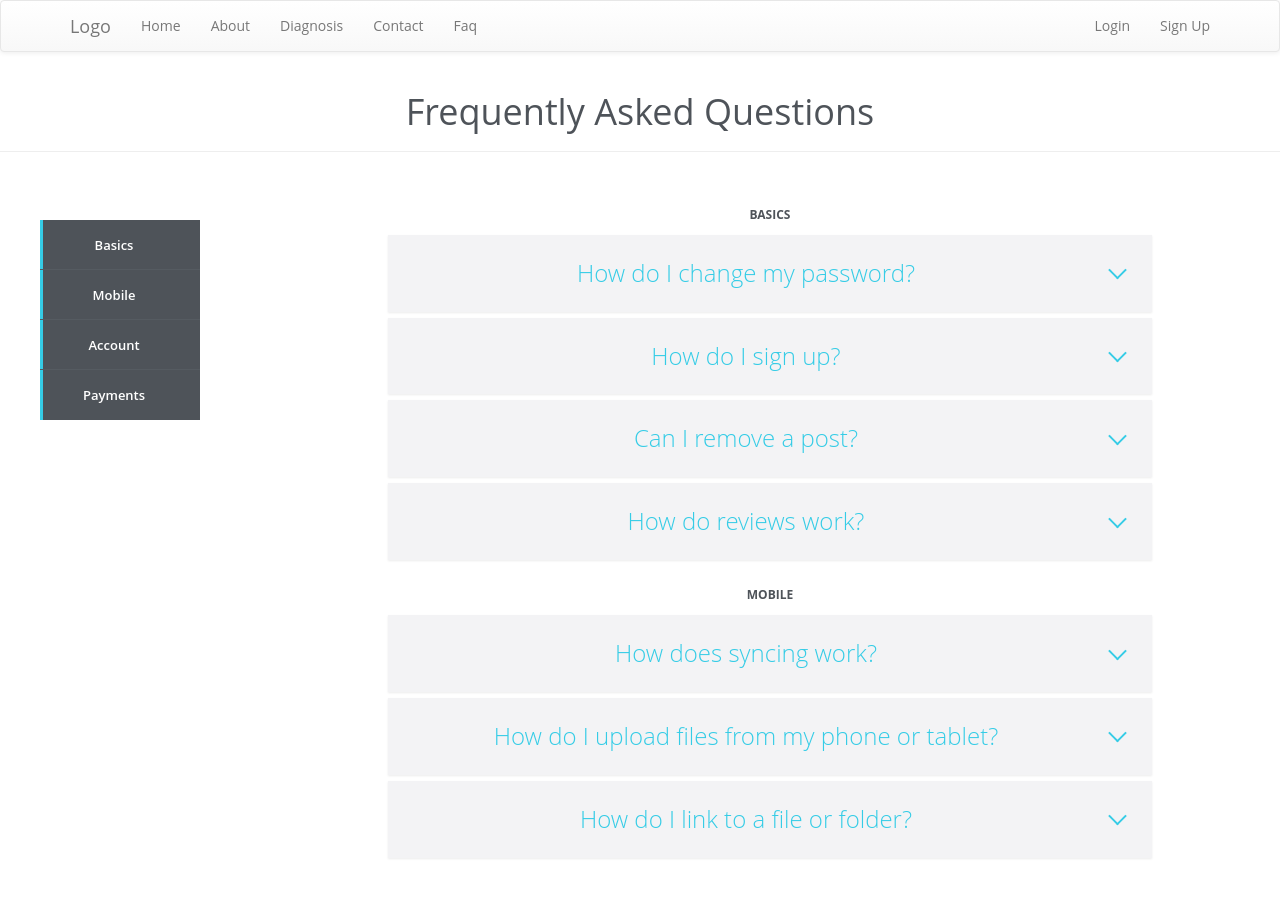
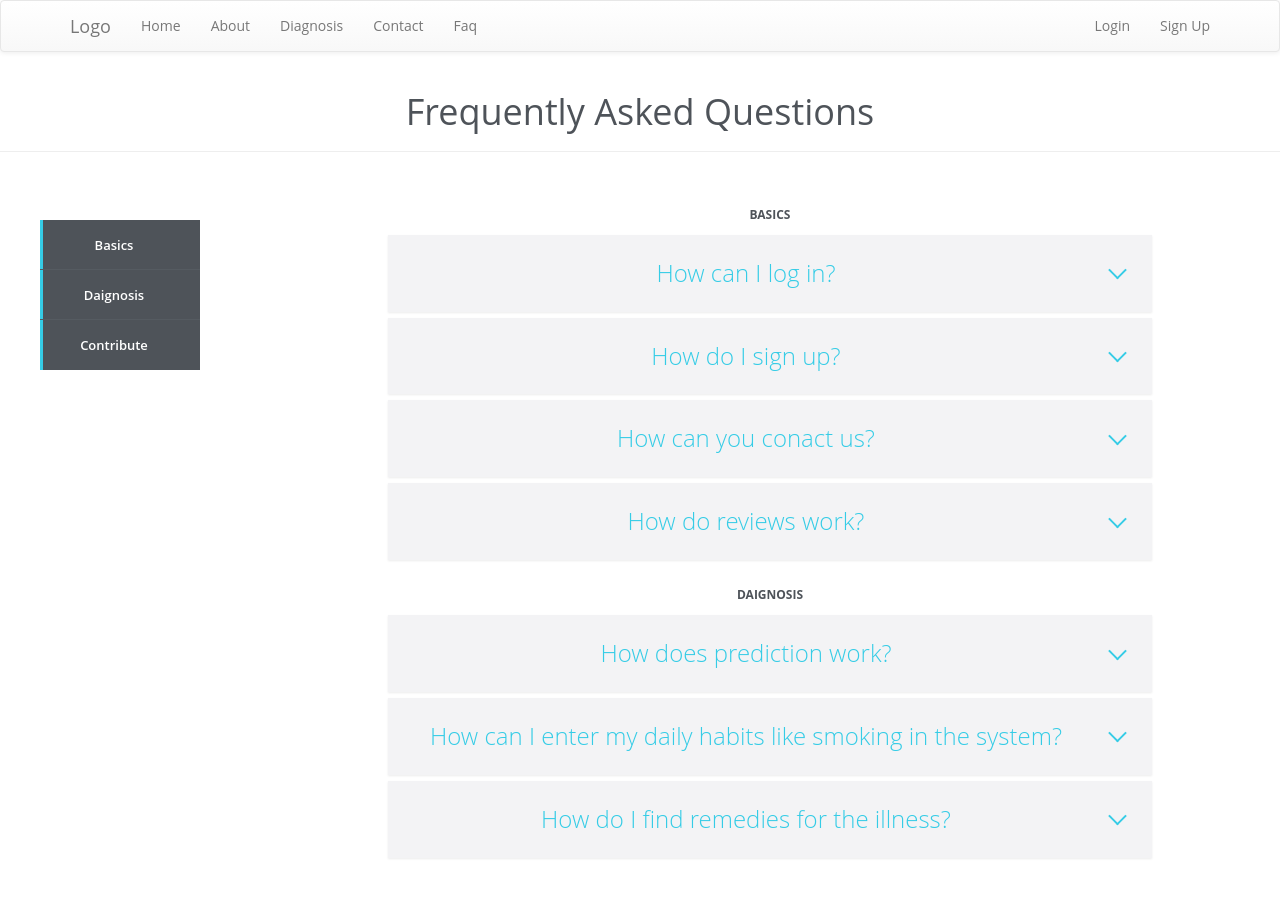
Before and after one commit to Cs-691/NewUI, a React (Create React App) app in the folder app/: page /faq in a window 1280 px wide. Shown: the top 898 px of the page. Built offline with nearby package versions, Linux system fonts and the light colour scheme.

Commit message:
still working on FAQ page

```diff
--- a/app/src/Containers/Pages/FaqPage/FaqPage.js
+++ b/app/src/Containers/Pages/FaqPage/FaqPage.js
@@ -79,9 +79,9 @@ class FaqPage extends Component {
        <div className="navbar-fixed-top"style= {{ top: '220px' }}>
 	<ul className="cd-faq-categories" >
 		<li><a className={this.state.selected==='basics'? 'selected' :''} onClick={() => this.changeSelected('basics')} href="#basics">Basics</a></li>
-		<li><a className={this.state.selected==='mobile'? 'selected' :'' } onClick={() => this.changeSelected('mobile')} href="#mobile">Mobile</a></li>
-		<li><a className={this.state.selected==='account'? 'selected' :''} onClick={() => this.changeSelected('account')} href="#account">Account</a></li>
-		<li><a className={this.state.selected==='payments'? 'selected' :'' } onClick={() => this.changeSelected('payments')} href="#payments">Payments</a></li>
+		<li><a className={this.state.selected==='mobile'? 'selected' :'' } onClick={() => this.changeSelected('mobile')} href="#mobile">Daignosis</a></li>
+		<li><a className={this.state.selected==='account'? 'selected' :''} onClick={() => this.changeSelected('account')} href="#account">Contribute</a></li>
+
 
     </ul>
 </div>
@@ -89,9 +89,9 @@ class FaqPage extends Component {
 		<ul id="basics" className="cd-faq-group">
 			<li className="cd-faq-title"><h2>Basics</h2></li>
 			<li className={this.state.show1===true? 'content-visible' :''}>
-				<a name='show1' className="cd-faq-trigger" href="#0" onClick={this.showContent}>How do I change my password?</a>
+				<a name='show1' className="cd-faq-trigger" href="#0" onClick={this.showContent}>How can I log in?</a>
 				{this.state.show1 && <div className="cd-faq-content::after">
-					<p  style={customStyles}> go here and do
+					<p  style={customStyles}> go to nav bar and click on log in button
                     </p></div>
                 }
 			</li>
@@ -99,14 +99,15 @@ class FaqPage extends Component {
 			<li className={this.state.show2===true? 'content-visible' :''}>
 				<a name='show2' className="cd-faq-trigger" href="#0" onClick={this.showContent}>How do I sign up?</a>
 				{this.state.show2 &&<div className="cd-faq-content::after">
-					<p  style= {{ 'line-height': '1.6' }}> sign up here</p></div>
+					<p  style= {{ 'line-height': '1.6' }}>  go to nav bar and click on Sign in button</p></div>
                 }
 			</li>
 
 			<li className={this.state.show3===true? 'content-visible' :''}>
-				<a name="show3"className="cd-faq-trigger" href="#0" onClick={this.showContent}>Can I remove a post?</a>
+				<a name="show3"className="cd-faq-trigger" href="#0" onClick={this.showContent}>How can you conact us?</a>
 				{this.state.show3  && <div className="cd-faq-content::after">
-					<p  style={customStyles}>Lorem ipsum dolor sit amet, consectetur adipisicing elit. Blanditiis provident officiis, reprehenderit numquam. Praesentium veritatis eos tenetur magni debitis inventore fugit, magnam, reiciendis, saepe obcaecati ex vero quaerat distinctio velit.</p>
+					<p  style={customStyles}>
+					go to nav bar and click on Contact button</p>
 				</div>
                 }
 			</li>
@@ -121,9 +122,9 @@ class FaqPage extends Component {
 		</ul>
 
 		<ul id="mobile" className="cd-faq-group">
-			<li className="cd-faq-title"><h2>Mobile</h2></li>
+			<li className="cd-faq-title"><h2>Daignosis</h2></li>
 			<li className={this.state.show5===true? 'content-visible' :''}>
-				<a name="show5"className="cd-faq-trigger" href="#0" onClick={this.showContent}>How does syncing work?</a>
+				<a name="show5"className="cd-faq-trigger" href="#0" onClick={this.showContent}>How does prediction work?</a>
 				{this.state.show5 && <div className="cd-faq-content::after">
 					<p  style={customStyles}>Lorem ipsum dolor sit amet, consectetur adipisicing elit. Impedit quidem delectus rerum eligendi mollitia, repudiandae quae beatae. Et repellat quam atque corrupti iusto architecto impedit explicabo repudiandae qui similique aut iure ipsum quis inventore nulla error aliquid alias quia dolorem dolore, odio excepturi veniam odit veritatis. Quo iure magnam, et cum. Laudantium, eaque non? Tempore nihil corporis cumque dolor ipsum accusamus sapiente aliquid quis ea assumenda deserunt praesentium voluptatibus, accusantium a mollitia necessitatibus nostrum voluptatem numquam modi ab, sint rem.</p>
 				</div>
@@ -131,7 +132,7 @@ class FaqPage extends Component {
 			</li>
 
 			<li className={this.state.show6===true? 'content-visible' :''}>
-				<a name="show6"className="cd-faq-trigger" href="#0" onClick={this.showContent}>How do I upload files from my phone or tablet?</a>
+				<a name="show6"className="cd-faq-trigger" href="#0" onClick={this.showContent}>How can I enter my daily habits like smoking in the system?</a>
 				{this.state.show6 &&<div className="cd-faq-content::after">
 					<p  style={customStyles}>Lorem ipsum dolor sit amet, consectetur adipisicing elit. Nisi tempore, placeat quisquam rerum! Eligendi fugit dolorum tenetur modi fuga nisi rerum, autem officiis quaerat quos. Magni quia, quo quibusdam odio. Error magni aperiam amet architecto adipisci aspernatur! Officia, quaerat magni architecto nostrum magnam fuga nihil, ipsum laboriosam similique voluptatibus facilis nobis? Eius non asperiores, nesciunt suscipit veniam blanditiis veritatis provident possimus iusto voluptas, eveniet architecto quidem quos molestias, aperiam eum reprehenderit dolores ad deserunt eos amet. Vero molestiae commodi unde dolor dicta maxime alias, velit, nesciunt cum dolorem, ipsam soluta sint suscipit maiores mollitia assumenda ducimus aperiam neque enim! Quas culpa dolorum ipsam? Ipsum voluptatibus numquam natus? Eligendi explicabo eos, perferendis voluptatibus hic sed ipsam rerum maiores officia! Beatae, molestias!</p>
 				</div>
@@ -139,7 +140,7 @@ class FaqPage extends Component {
 			</li>
 
 			<li className={this.state.show7===true? 'content-visible' :''}>
-				<a name="show7"className="cd-faq-trigger" href="#0" onClick={this.showContent}>How do I link to a file or folder?</a>
+				<a name="show7"className="cd-faq-trigger" href="#0" onClick={this.showContent}>How do I find remedies for the illness?</a>
 				{this.state.show7 && <div className="cd-faq-content::after">
 					<p  style={customStyles}>Lorem ipsum dolor sit amet, consectetur adipisicing elit. Blanditiis provident officiis, reprehenderit numquam. Praesentium veritatis eos tenetur magni debitis inventore fugit, magnam, reiciendis, saepe obcaecati ex vero quaerat distinctio velit.</p>
 				</div>
```
